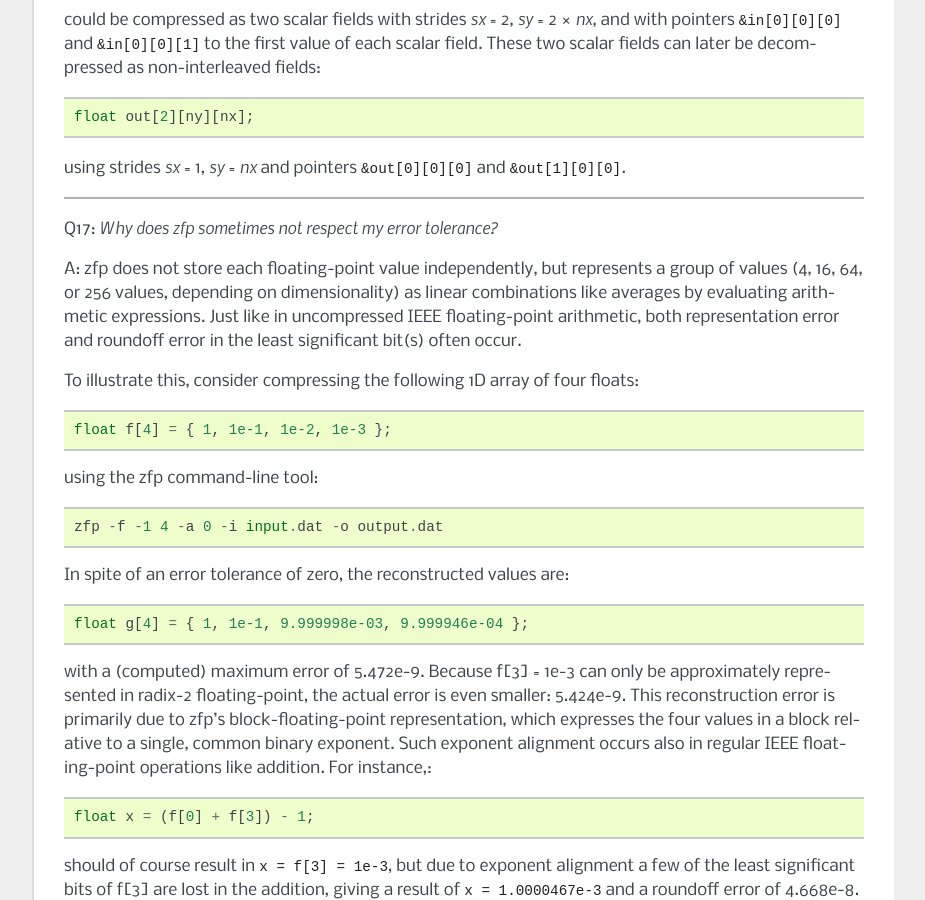
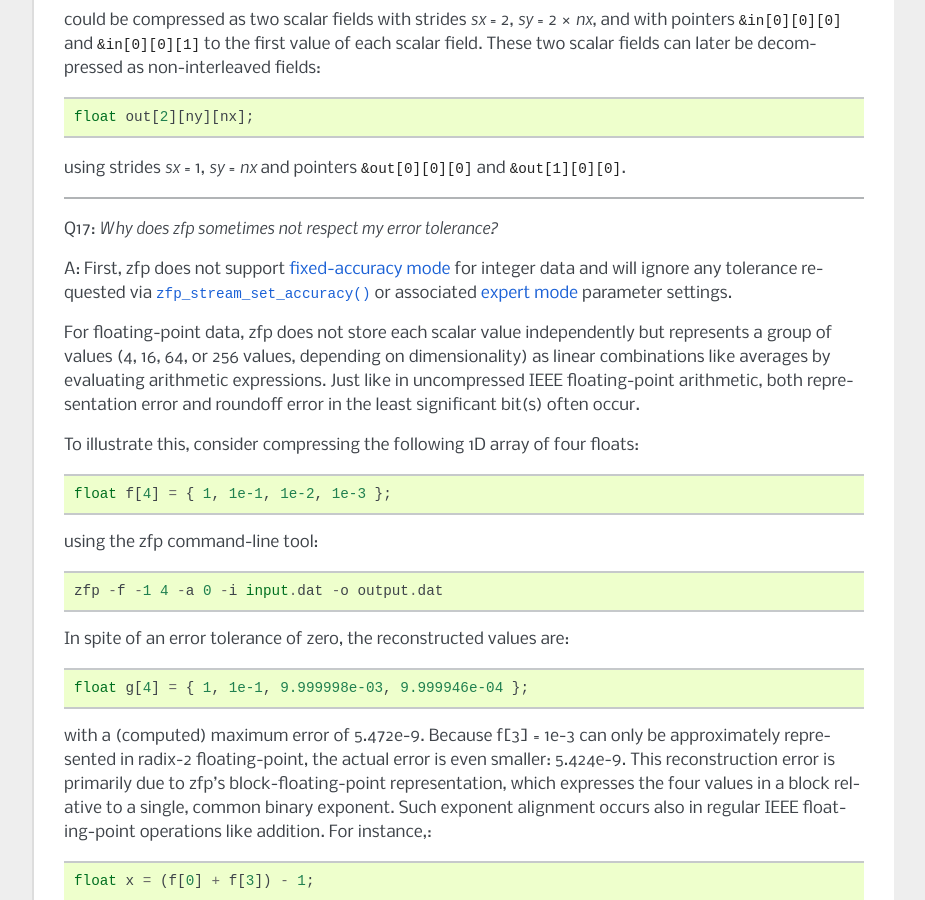
Before and after one commit to LLNL/zfp, a Sphinx documentation site: the page built from docs/source/faq.rst, in a window 1280 px wide and 900 px high, scrolled down 7425 px. Shown: the whole window, without its empty margins (198-1123 px from the left). Built offline with Sphinx 7.4.7, drawn with Linux system fonts in a browser that asks for light colours; formulas are drawn with MathJax 3.

```diff
--- a/docs/source/faq.rst
+++ b/docs/source/faq.rst
@@ -452,11 +452,17 @@ and :code:`&out[1][0][0]`.
 
 Q17: *Why does zfp sometimes not respect my error tolerance?*
 
-A: |zfp| does not store each floating-point value independently, but represents
-a group of values (4, 16, 64, or 256 values, depending on dimensionality) as
-linear combinations like averages by evaluating arithmetic expressions.  Just
-like in uncompressed IEEE floating-point arithmetic, both representation error
-and roundoff error in the least significant bit(s) often occur.
+A: First, |zfp| does not support
+:ref:`fixed-accuracy mode <mode-fixed-accuracy>` for integer data and
+will ignore any tolerance requested via :c:func:`zfp_stream_set_accuracy`
+or associated :ref:`expert mode <mode-expert>` parameter settings.
+
+For floating-point data, |zfp| does not store each scalar value independently
+but represents a group of values (4, 16, 64, or 256 values, depending on
+dimensionality) as linear combinations like averages by evaluating arithmetic
+expressions.  Just like in uncompressed IEEE floating-point arithmetic, both
+representation error and roundoff error in the least significant bit(s) often
+occur.
 
 To illustrate this, consider compressing the following 1D array of four
 floats::
--- a/docs/source/introduction.rst
+++ b/docs/source/introduction.rst
@@ -44,5 +44,7 @@ supports compression of 4D arrays.
 For more information on |zfp| and comparisons with other compressors, please
 see the |zfp|
 `website <https://computation.llnl.gov/projects/floating-point-compression>`_.
-For questions, comments, requests, and bug reports, please contact
+For bug reports, please consult the
+`GitHub issue tracker <https://github.com/LLNL/zfp/issues>`_.
+For questions, comments, and requests, please contact
 `Peter Lindstrom <mailto:pl@llnl.gov>`__.
```
Also changed, not shown: README.md (+5 -3 lines), docs/source/arrays.rst (+8 -1 lines), docs/source/contributors.rst (+5 -4 lines), docs/source/modes.rst (+7 -2 lines).
